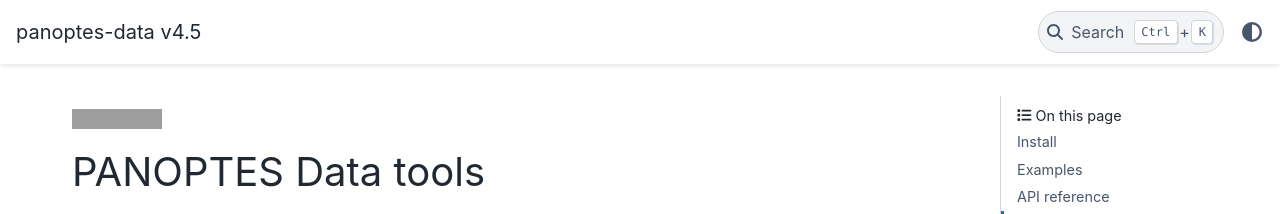
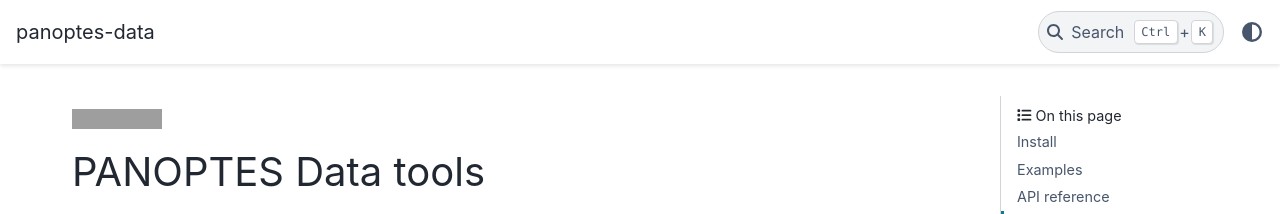
Before and after one commit to panoptes/panoptes-data, a Sphinx documentation site: the page built from docs/index.md, in a window 1280 px wide. Shown: the top 214 px of the page. Built offline with Sphinx 7.4.7 and the PyData theme 0.15.4, drawn with Linux system fonts in a browser that asks for light colours; pages that are not in the unit, such as notebooks, are missing from menus; the version number is read from the project's files by our own code; grey boxes are pictures that could not be loaded.

Commit message:
Changes to RTD builds.

```diff
--- a/docs/conf.py
+++ b/docs/conf.py
@@ -43,7 +43,7 @@
 try:
     import sphinx
 
-    cmd_line = f"sphinx-apidoc --implicit-namespaces -f -o {output_dir} {module_dir}"
+    cmd_line = f"sphinx-apidoc --implicit-namespaces -d 4 -f -o {output_dir} {module_dir}"
 
     args = cmd_line.split(" ")
     if tuple(sphinx.__version__.split(".")) >= ("1", "7"):
@@ -184,7 +184,7 @@
 
 # The name for this set of Sphinx documents.  If None, it defaults to
 # "<project> v<release> documentation".
-html_title = f"{project} v{version}"
+html_title = f"{project}"
 
 # A shorter title for the navigation bar.  Default is the same as html_title.
 html_short_title = f"{project}"
```
Also changed, not shown: .readthedocs.yaml.
